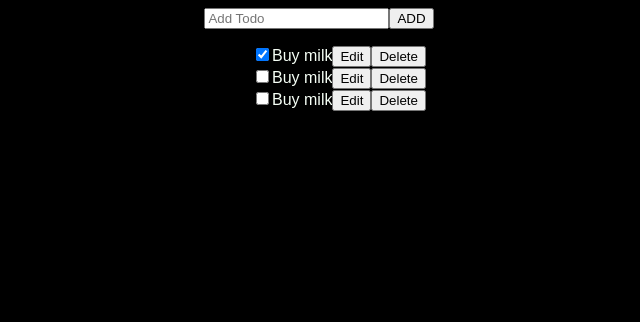
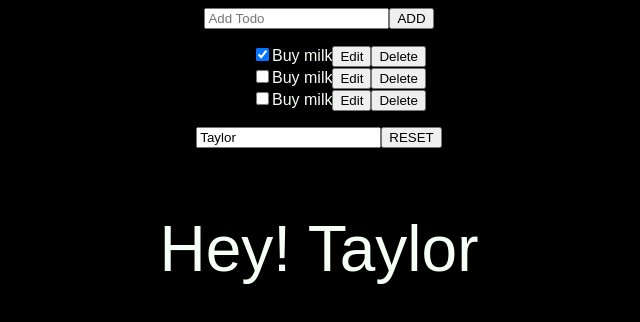
Before and after one commit to kotesh-arya/React-Cocept-Exercises, a React (Create React App) app: page / in a window 1280 px wide. Shown: the top 322 px of the page, without its empty margins (321-961 px from the left). Built offline with nearby package versions, Linux system fonts and the light colour scheme.

Commit message:
FEAT: Added few live exercises

```diff
--- a/src/App.js
+++ b/src/App.js
@@ -157,6 +157,11 @@ export default function App() {
   //   });
   // };
   // -------------5-----------useState-React-Docs(NestedObjectInState)----------------------
+  const [him, setHim] = useState("Taylor");
+  const [textSize, setTextSIze] = useState("4rem");
+  const resetInput = () => {
+    setHim("User");
+  };
 
   return (
     <div className="App">
@@ -237,6 +242,9 @@ export default function App() {
       </p>
       <img src={person.artwork.image} alt={person.artwork.image} /> */}
       {/* ------------5------------useState-React-Docs(nestedObjectInState)---------------------- */}
+      <input onChange={(e) => setHim(e.target.value)} value={him} />
+      <button onClick={resetInput}>RESET</button>
+      <p style={{ fontSize: textSize }}>Hey! {him}</p>
     </div>
   );
 }
```
